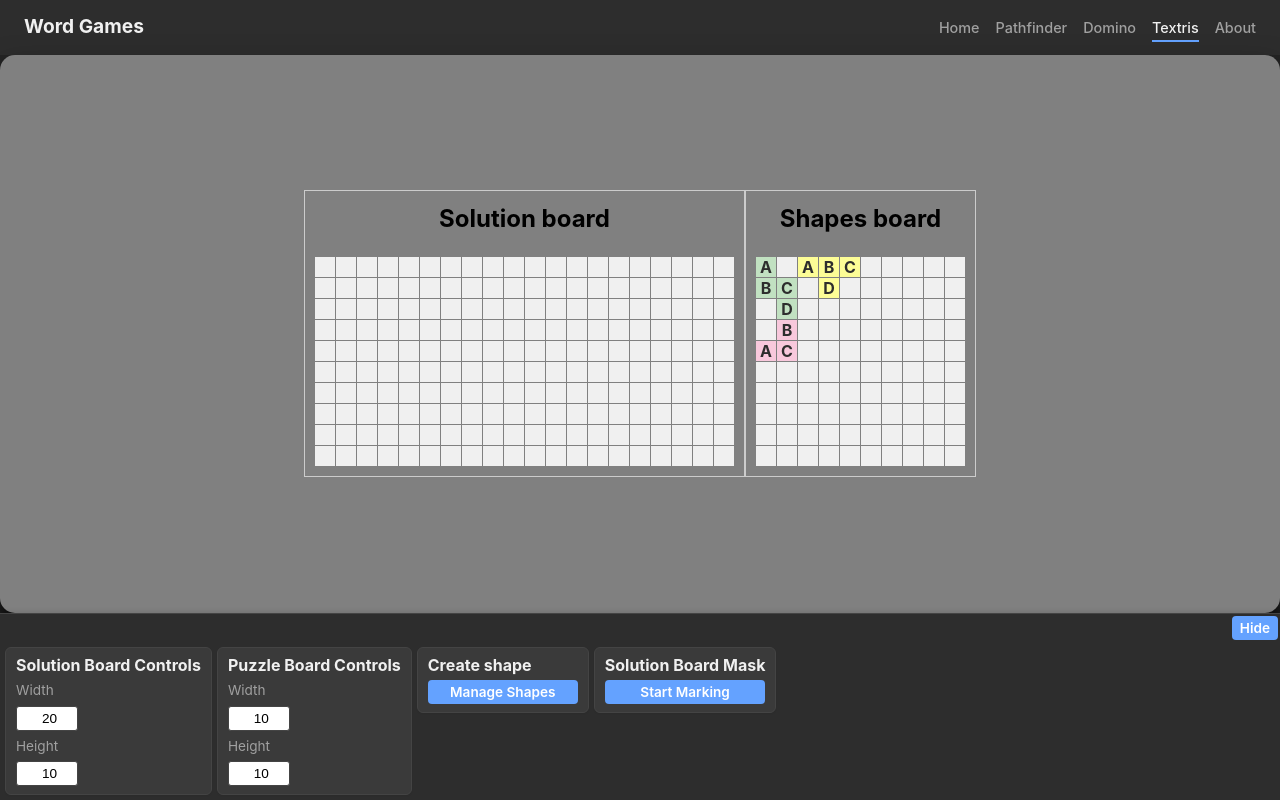
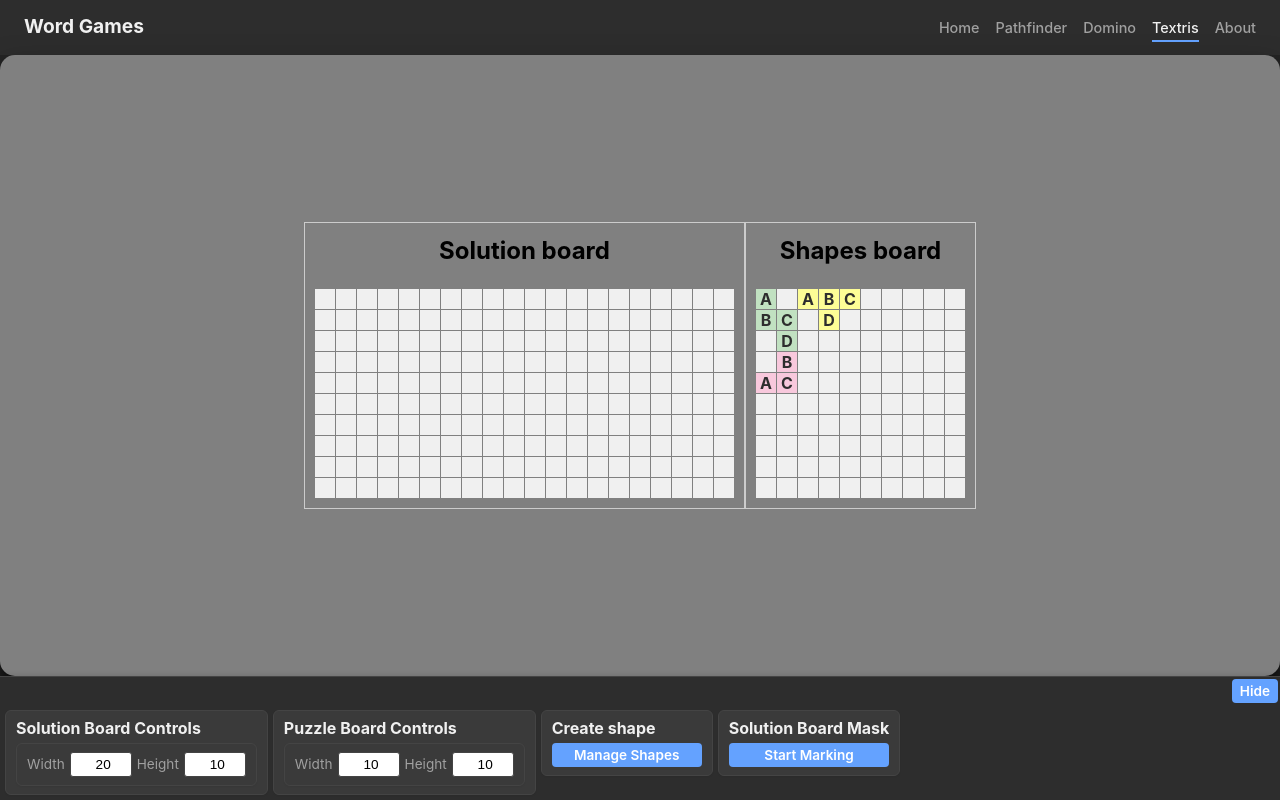
Before and after one commit to alcobased/puzzle-collection, a React (Vite) app: page /textris in a window 1280 px wide. Built offline with nearby package versions, Linux system fonts and the light colour scheme.

Commit message:
fixed textris control panel, storage controls next

```diff
--- a/src/components/common/Controls/ControlPanel.css
+++ b/src/components/common/Controls/ControlPanel.css
@@ -155,3 +155,16 @@
   gap: 5px;
   min-width: 150px;
 }
+
+.control-subsection {
+  border: 1px solid var(--border-color);
+  border-radius: 6px;
+  padding: 8px 10px;
+  margin: 0;
+  background-color: var(--background-content-alt);
+  box-shadow: 0 1px 2px rgba(0, 0, 0, 0.05);
+  display: flex;
+  flex-direction: row;
+  gap: 5px;
+  min-width: 150px;
+}
--- a/src/components/puzzles/textris/BoardControls.jsx
+++ b/src/components/puzzles/textris/BoardControls.jsx
@@ -26,6 +26,7 @@ const BoardControls = ({ boardName }) => {
         {boardName === "solutionBoard" ? "Solution Board" : "Puzzle Board"}{" "}
         Controls
       </h4>
+      <div className="control-subsection">
         <label htmlFor="width">Width</label>
         <input
           type="number"
@@ -45,6 +46,7 @@ const BoardControls = ({ boardName }) => {
           min="1"
         />
       </div>
+    </div>
   );
 };
 
```
Also changed, not shown: eslint.config.js (+6 -1 lines), src/components/common/Controls/ControlsStorage.jsx (+6 -2 lines). Lines whose indentation alone changed are shown as unchanged.
